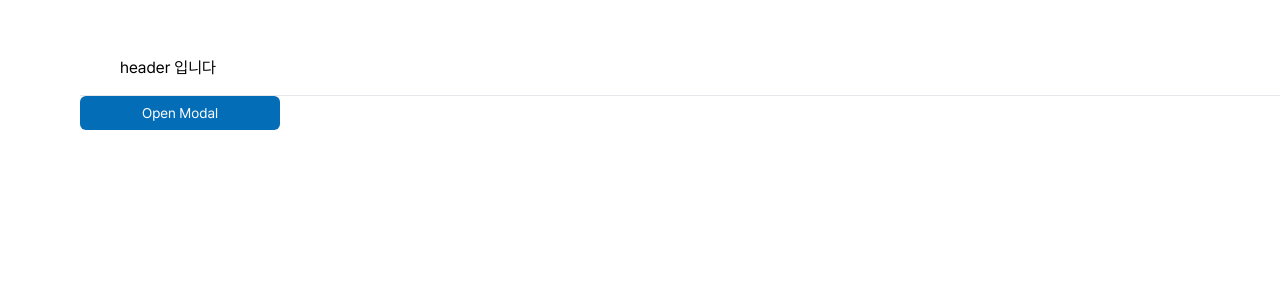
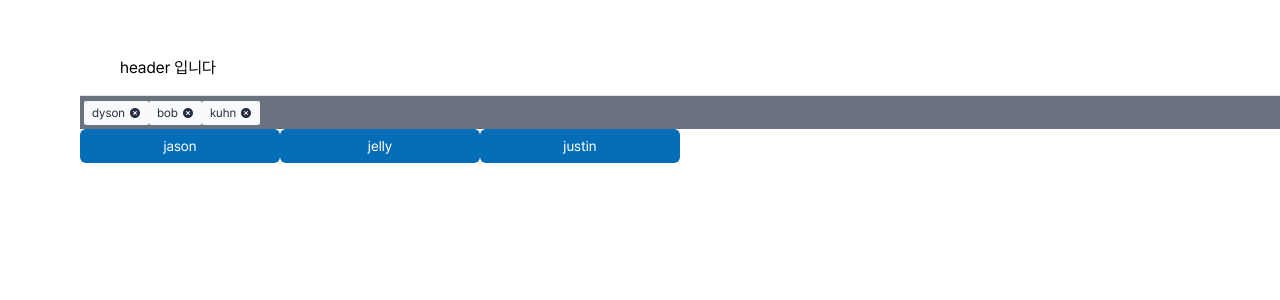
Before and after one commit to Musma/react-libraries, a React (Vite) app in the folder packages/react-component/: page / in a window 1280 px wide. Shown: the top 300 px of the page. Built offline with nearby package versions, Linux system fonts and the light colour scheme.

Commit message:
feat: Tag 닫는 기능 추가

```diff
--- a/packages/react-component/src/App.tsx
+++ b/packages/react-component/src/App.tsx
@@ -1,11 +1,7 @@
-import { useState } from 'react'
-
-import { Button, Modal, useModalManager } from './components'
+import { Button, Tag, useTags } from './components'
 
 const App = () => {
-  const [isOpen, setIsOpen] = useState(false)
-  const [isOpen2, setIsOpen2] = useState(false)
-  const manager = useModalManager()
+  const swTeam = useTags(['dyson', 'bob', 'kuhn'])
   return (
     <div className="h-full w-full">
       <div className="ml-20 mt-10">
@@ -14,43 +10,15 @@ const App = () => {
             header 입니다
           </div>
         </header>
+        <div className="bg-gray-500 p-1">
+          {swTeam.tags.map((tag) => (
+            <Tag key={tag} variant="rectangle" label={tag} onClose={(tag) => swTeam.remove(tag)} />
+          ))}
+        </div>
         <div>
-          <Button label={'Open Modal'} onClick={() => setIsOpen(true)} />
-          <Modal
-            title={'Open Modal'}
-            isOpen={isOpen}
-            onClose={() => setIsOpen(false)}
-            closeOnEscPress={true}
-            modalManager={manager}
-            buttonOption={{
-              label: 'Button',
-              onClick: () => undefined,
-              secondLabel: 'Button',
-              onSecondClick: () => undefined,
-            }}
-          >
-            <div className="flex h-full w-full flex-col items-center justify-center">
-              ASOPDKASPODKASPODKASPODKASPODKASPOK
-              <Button label={'Open Modal 2'} onClick={() => setIsOpen2(true)} />
-            </div>
-          </Modal>
-          <Modal
-            title={'Two'}
-            isOpen={isOpen2}
-            modalManager={manager}
-            onClose={() => setIsOpen2(false)}
-            closeOnEscPress={true}
-            buttonOption={{
-              label: 'Button',
-              onClick: () => undefined,
-              secondLabel: 'Button',
-              onSecondClick: () => undefined,
-            }}
-          >
-            <div className="flex h-full w-full flex-col items-center justify-center">
-              ASOPDKASPODKASPODKASPODKASPODKASPOK
-            </div>
-          </Modal>
+          {['jason', 'jelly', 'justin'].map((label) => (
+            <Button key={label} label={label} onClick={() => swTeam.add(label)} />
+          ))}
         </div>
       </div>
     </div>
--- a/packages/react-component/src/components/Tag/Tag.tsx
+++ b/packages/react-component/src/components/Tag/Tag.tsx
@@ -5,7 +5,10 @@ import { Size } from 'src/types'
 import { ReactComponent as CloseIcon } from './images/close.svg'
 
 interface TagProps {
-  closable?: boolean
+  /**
+   * onClose를 사용할 경우, useTags 훅과 함께 사용하세요
+   */
+  onClose: (label: string) => void
   size?: Extract<Size, 'sm' | 'md'>
   color?: 'white' | 'blue'
   variant?: 'rectangle' | 'stadium'
@@ -15,7 +18,7 @@ interface TagProps {
 }
 
 export const Tag = ({
-  closable = true,
+  onClose,
   size = 'md',
   color = 'white',
   variant = 'stadium',
@@ -58,7 +61,13 @@ export const Tag = ({
   return (
     <div className={classNames('inline-flex items-center', colorTheme, shape, containerClassName)}>
       <span className={classNames(font, labelClassName)}>{label}</span>
-      {closable && <CloseIcon className="ml-1" fill={color === 'white' ? '#242E40' : '#036DB7'} />}
+      {onClose && (
+        <CloseIcon
+          onClick={() => onClose(label)}
+          className="ml-1 cursor-pointer"
+          fill={color === 'white' ? '#242E40' : '#036DB7'}
+        />
+      )}
     </div>
   )
 }
--- a/packages/react-component/src/components/Tag/index.ts
+++ b/packages/react-component/src/components/Tag/index.ts
@@ -1 +1,2 @@
 export * from './Tag'
+export * from './useTags'
--- /dev/null
+++ b/packages/react-component/src/components/Tag/useTags.ts
@@ -0,0 +1,35 @@
+import { useCallback, useMemo, useState } from 'react'
+
+/**
+ *
+ * @param labels Tag 컴포넌트에 보여질 라벨을 문자열 배열 형태로 전달해주세요
+ * @return
+ * - tags: 관리할 tag들을 문자열 배열 형태로 반환 합니다
+ *
+ * - remove: tag 제거 함수
+ *
+ * - add: tag 추가 함수
+ */
+export function useTags(labels: string[]) {
+  const [tagMap, setTagMap] = useState(new Map(labels.map((label) => [label, label])))
+  const add = useCallback((tag: string) => {
+    setTagMap((prev) => {
+      const newTags = new Map(prev)
+      newTags.set(tag, tag)
+      return newTags
+    })
+  }, [])
+
+  const remove = useCallback((tag: string) => {
+    setTagMap((prev) => {
+      const newTags = new Map(prev)
+      newTags.delete(tag)
+      return newTags
+    })
+  }, [])
+
+  const tags = useMemo(() => {
+    return Array.from(tagMap.values())
+  }, [tagMap])
+  return { tags, add, remove }
+}
```
